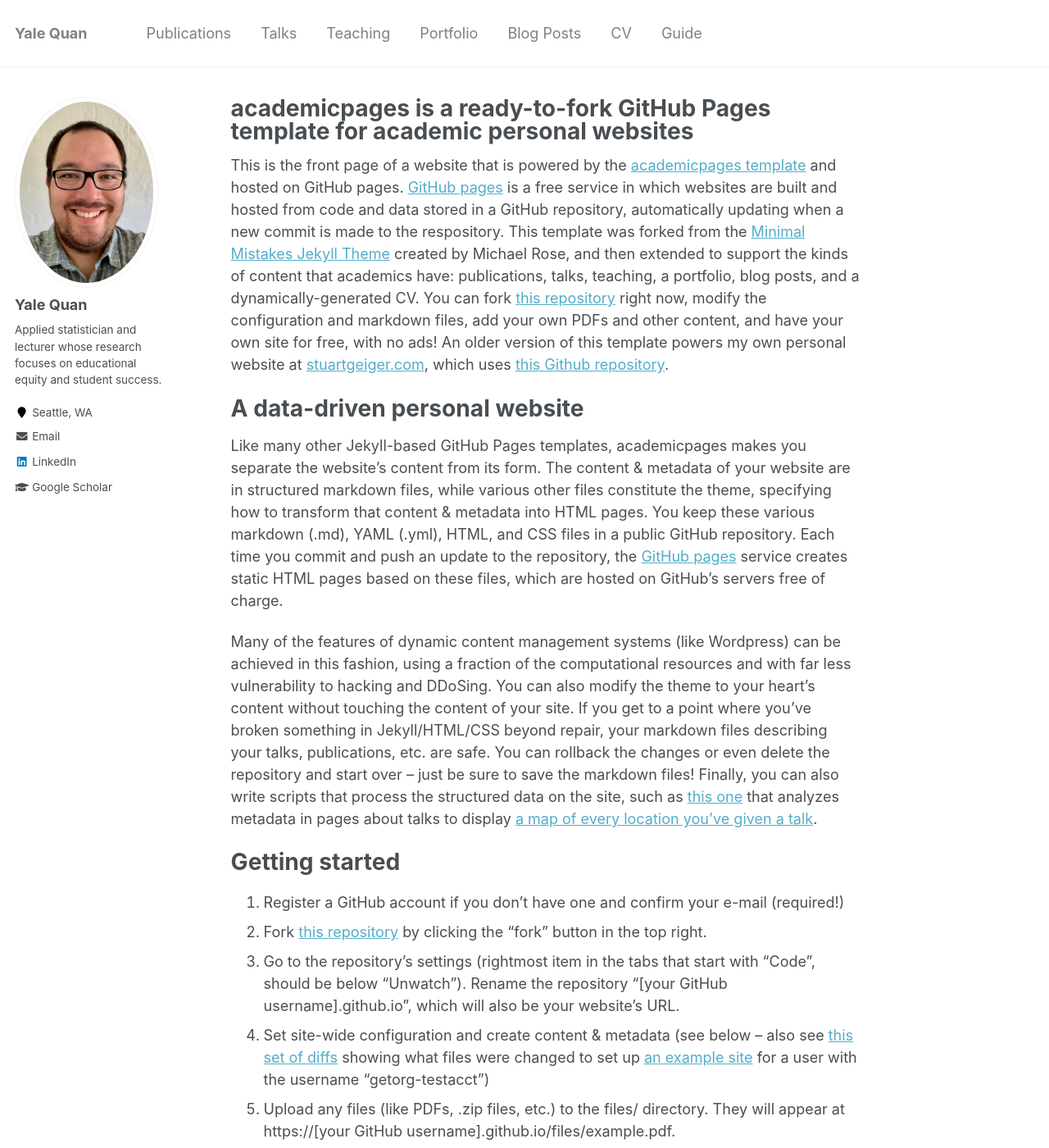
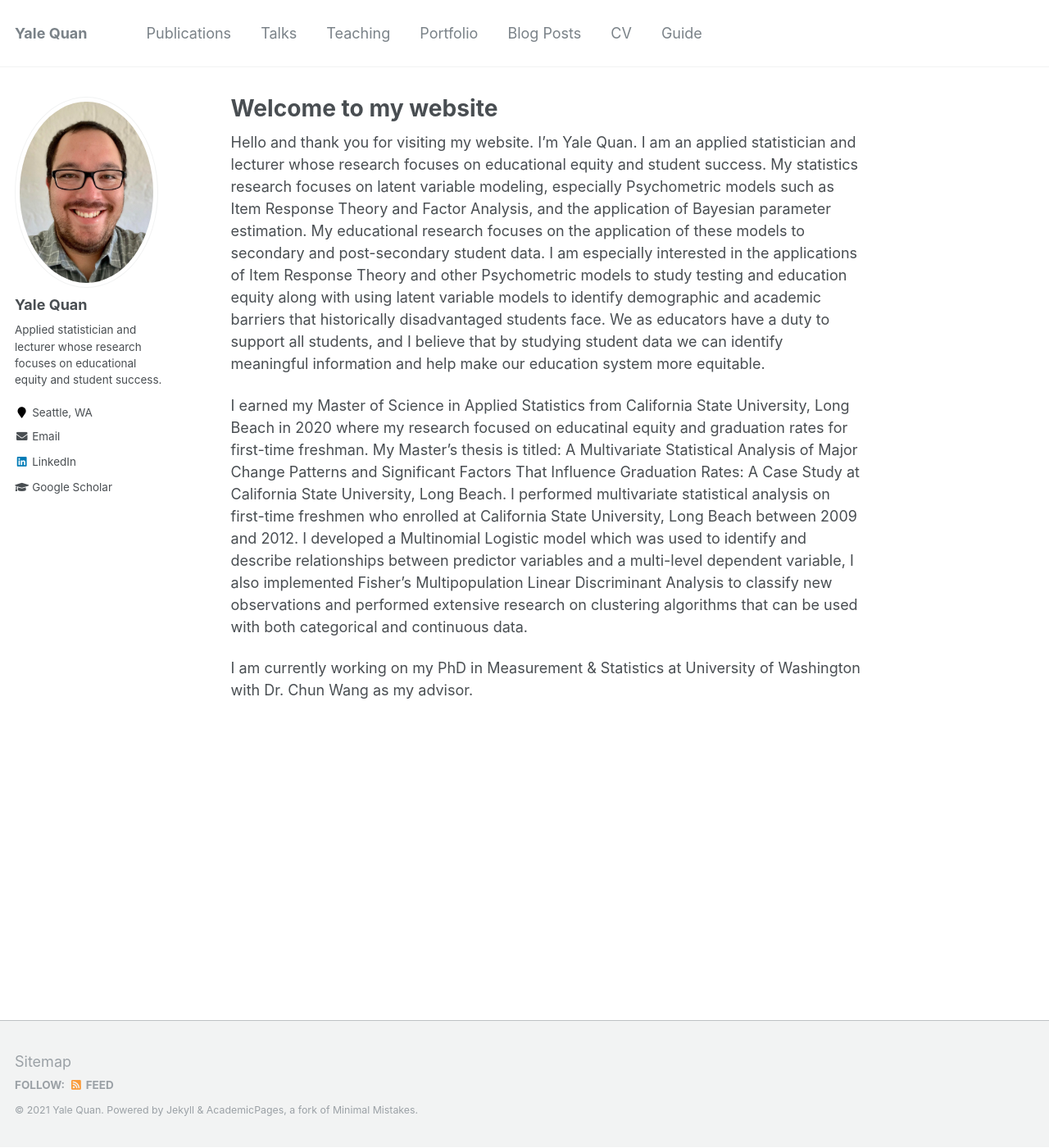
Before and after one commit to yalequan/yalequan.github.io, a Jekyll site: the page built from _pages/about.md, in a window 1280 px wide and 1400 px high. Shown: the whole window at 82% size. Built offline with Jekyll 4.4.1, drawn with Linux system fonts in a browser that asks for light colours; some of the changed text lies outside the part shown.

Commit message:
Update about.md
Updated frontpage

```diff
--- a/_pages/about.md
+++ b/_pages/about.md
@@ -1,6 +1,6 @@
 ---
 permalink: /
-title: "academicpages is a ready-to-fork GitHub Pages template for academic personal websites"
+title: "Welcome to my website"
 excerpt: "About me"
 author_profile: true
 redirect_from:
@@ -8,43 +8,8 @@ redirect_from:
   - /about.html
 ---
 
-This is the front page of a website that is powered by the [academicpages template](https://github.com/academicpages/academicpages.github.io) and hosted on GitHub pages. [GitHub pages](https://pages.github.com) is a free service in which websites are built and hosted from code and data stored in a GitHub repository, automatically updating when a new commit is made to the respository. This template was forked from the [Minimal Mistakes Jekyll Theme](https://mmistakes.github.io/minimal-mistakes/) created by Michael Rose, and then extended to support the kinds of content that academics have: publications, talks, teaching, a portfolio, blog posts, and a dynamically-generated CV. You can fork [this repository](https://github.com/academicpages/academicpages.github.io) right now, modify the configuration and markdown files, add your own PDFs and other content, and have your own site for free, with no ads! An older version of this template powers my own personal website at [stuartgeiger.com](http://stuartgeiger.com), which uses [this Github repository](https://github.com/staeiou/staeiou.github.io).
+Hello and thank you for visiting my website. I'm Yale Quan. I am an applied statistician and lecturer whose research focuses on educational equity and student success. My statistics research focuses on latent variable modeling, especially Psychometric models such as Item Response Theory and Factor Analysis, and the application of Bayesian parameter estimation. My educational research focuses on the application of these models to secondary and post-secondary student data. I am especially interested in the applications of Item Response Theory and other Psychometric models to study testing and education equity along with using latent variable models to identify demographic and academic barriers that historically disadvantaged students face. We as educators have a duty to support all students, and I believe that by studying student data we can identify meaningful information and help make our education system more equitable.
 
-A data-driven personal website
-======
-Like many other Jekyll-based GitHub Pages templates, academicpages makes you separate the website's content from its form. The content & metadata of your website are in structured markdown files, while various other files constitute the theme, specifying how to transform that content & metadata into HTML pages. You keep these various markdown (.md), YAML (.yml), HTML, and CSS files in a public GitHub repository. Each time you commit and push an update to the repository, the [GitHub pages](https://pages.github.com/) service creates static HTML pages based on these files, which are hosted on GitHub's servers free of charge.
+I earned my Master of Science in Applied Statistics from California State University, Long Beach in 2020 where my research focused on educatinal equity and graduation rates for first-time freshman. My Master's thesis is titled: A Multivariate Statistical Analysis of Major Change Patterns and Significant Factors That Influence Graduation Rates: A Case Study at California State University, Long Beach. I performed multivariate statistical analysis on first-time freshmen who enrolled at California State University, Long Beach between 2009 and 2012. I developed a Multinomial Logistic model which was used to identify and describe relationships between predictor variables and a multi-level dependent variable, I also implemented Fisher's Multipopulation Linear Discriminant Analysis to classify new observations and performed extensive research on clustering algorithms that can be used with both categorical and continuous data.
 
-Many of the features of dynamic content management systems (like Wordpress) can be achieved in this fashion, using a fraction of the computational resources and with far less vulnerability to hacking and DDoSing. You can also modify the theme to your heart's content without touching the content of your site. If you get to a point where you've broken something in Jekyll/HTML/CSS beyond repair, your markdown files describing your talks, publications, etc. are safe. You can rollback the changes or even delete the repository and start over -- just be sure to save the markdown files! Finally, you can also write scripts that process the structured data on the site, such as [this one](https://github.com/academicpages/academicpages.github.io/blob/master/talkmap.ipynb) that analyzes metadata in pages about talks to display [a map of every location you've given a talk](https://academicpages.github.io/talkmap.html).
-
-Getting started
-======
-1. Register a GitHub account if you don't have one and confirm your e-mail (required!)
-1. Fork [this repository](https://github.com/academicpages/academicpages.github.io) by clicking the "fork" button in the top right.
-1. Go to the repository's settings (rightmost item in the tabs that start with "Code", should be below "Unwatch"). Rename the repository "[your GitHub username].github.io", which will also be your website's URL.
-1. Set site-wide configuration and create content & metadata (see below -- also see [this set of diffs](http://archive.is/3TPas) showing what files were changed to set up [an example site](https://getorg-testacct.github.io) for a user with the username "getorg-testacct")
-1. Upload any files (like PDFs, .zip files, etc.) to the files/ directory. They will appear at https://[your GitHub username].github.io/files/example.pdf.
-1. Check status by going to the repository settings, in the "GitHub pages" section
-
-Site-wide configuration
-------
-The main configuration file for the site is in the base directory in [_config.yml](https://github.com/academicpages/academicpages.github.io/blob/master/_config.yml), which defines the content in the sidebars and other site-wide features. You will need to replace the default variables with ones about yourself and your site's github repository. The configuration file for the top menu is in [_data/navigation.yml](https://github.com/academicpages/academicpages.github.io/blob/master/_data/navigation.yml). For example, if you don't have a portfolio or blog posts, you can remove those items from that navigation.yml file to remove them from the header.
-
-Create content & metadata
-------
-For site content, there is one markdown file for each type of content, which are stored in directories like _publications, _talks, _posts, _teaching, or _pages. For example, each talk is a markdown file in the [_talks directory](https://github.com/academicpages/academicpages.github.io/tree/master/_talks). At the top of each markdown file is structured data in YAML about the talk, which the theme will parse to do lots of cool stuff. The same structured data about a talk is used to generate the list of talks on the [Talks page](https://academicpages.github.io/talks), each [individual page](https://academicpages.github.io/talks/2012-03-01-talk-1) for specific talks, the talks section for the [CV page](https://academicpages.github.io/cv), and the [map of places you've given a talk](https://academicpages.github.io/talkmap.html) (if you run this [python file](https://github.com/academicpages/academicpages.github.io/blob/master/talkmap.py) or [Jupyter notebook](https://github.com/academicpages/academicpages.github.io/blob/master/talkmap.ipynb), which creates the HTML for the map based on the contents of the _talks directory).
-
-**Markdown generator**
-
-I have also created [a set of Jupyter notebooks](https://github.com/academicpages/academicpages.github.io/tree/master/markdown_generator
-) that converts a CSV containing structured data about talks or presentations into individual markdown files that will be properly formatted for the academicpages template. The sample CSVs in that directory are the ones I used to create my own personal website at stuartgeiger.com. My usual workflow is that I keep a spreadsheet of my publications and talks, then run the code in these notebooks to generate the markdown files, then commit and push them to the GitHub repository.
-
-How to edit your site's GitHub repository
-------
-Many people use a git client to create files on their local computer and then push them to GitHub's servers. If you are not familiar with git, you can directly edit these configuration and markdown files directly in the github.com interface. Navigate to a file (like [this one](https://github.com/academicpages/academicpages.github.io/blob/master/_talks/2012-03-01-talk-1.md) and click the pencil icon in the top right of the content preview (to the right of the "Raw | Blame | History" buttons). You can delete a file by clicking the trashcan icon to the right of the pencil icon. You can also create new files or upload files by navigating to a directory and clicking the "Create new file" or "Upload files" buttons.
-
-Example: editing a markdown file for a talk
-![Editing a markdown file for a talk](/images/editing-talk.png)
-
-For more info
-------
-More info about configuring academicpages can be found in [the guide](https://academicpages.github.io/markdown/). The [guides for the Minimal Mistakes theme](https://mmistakes.github.io/minimal-mistakes/docs/configuration/) (which this theme was forked from) might also be helpful.
+I am currently working on my PhD in Measurement & Statistics at University of Washington with Dr. Chun Wang as my advisor.
```
